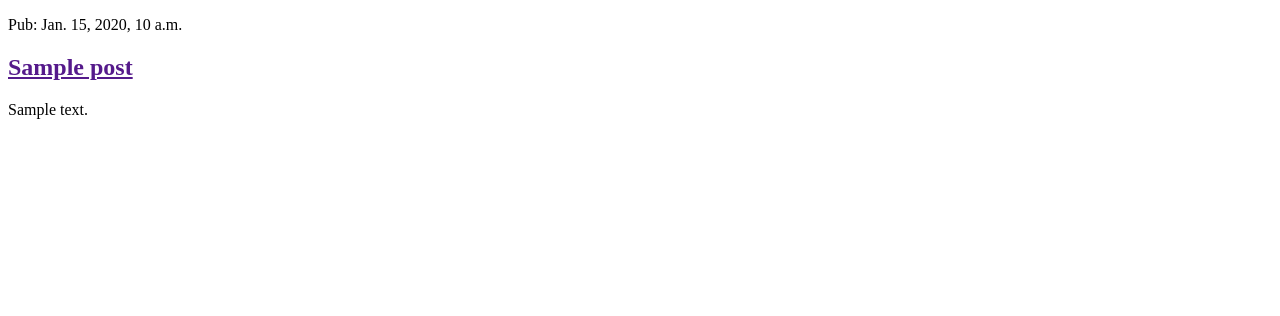
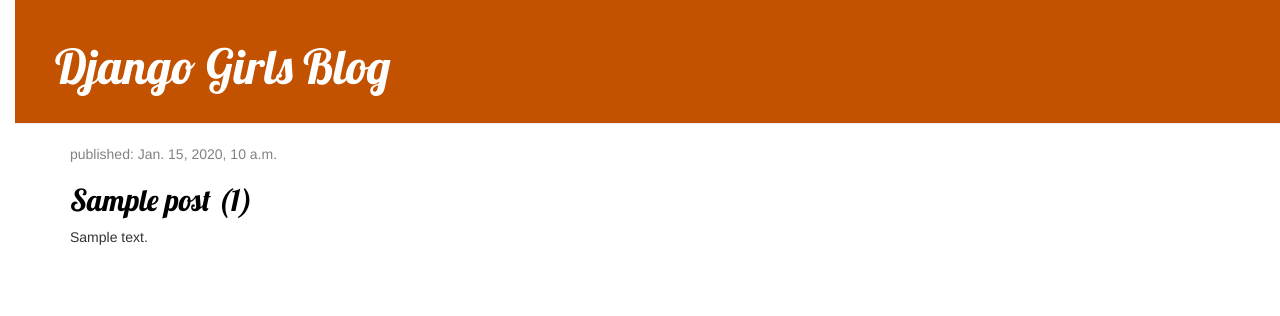
Before and after one commit to alegume/symmetrical-potato, a Django app: template blog/templates/blog/post_list.html in a window 1280 px wide. Shown: the top 316 px of the page. Run offline with Django 3.2, Linux system fonts and the light colour scheme; the template is opened without the code that fills it: most values are stand-ins (such as "Sample title", 1, 10 or a date in 2020); some libraries are stand-ins or nearby versions.

Commit message:
templates adicionados

```diff
--- /dev/null
+++ b/blog/static/css/estilo.css
@@ -0,0 +1,55 @@
+body {
+    padding-left: 15px;
+}
+
+h1 a, h2 a {
+    color: #C25100;
+    font-family: 'Lobster';
+}
+
+.page-header {
+    background-color: #C25100;
+    margin-top: 0;
+    padding: 20px 20px 20px 40px;
+}
+
+.page-header h1, .page-header h1 a, .page-header h1 a:visited, .page-header h1 a:active {
+    color: #ffffff;
+    font-size: 36pt;
+    text-decoration: none;
+}
+
+.content {
+    margin-left: 40px;
+}
+
+h1, h2, h3, h4 {
+    font-family: 'Lobster', cursive;
+}
+
+.date {
+    color: #828282;
+}
+
+.save {
+    float: right;
+}
+
+.post-form textarea, .post-form input {
+    width: 100%;
+}
+
+.top-menu, .top-menu:hover, .top-menu:visited {
+    color: #ffffff;
+    float: right;
+    font-size: 26pt;
+    margin-right: 20px;
+}
+
+.post {
+    margin-bottom: 70px;
+}
+
+.post h2 a, .post h2 a:visited {
+    color: #000000;
+}
--- a/blog/templates/blog/post_list.html
+++ b/blog/templates/blog/post_list.html
@@ -3,11 +3,19 @@
 {% block titulo %} Posts recentes | {{ block.super }} {% endblock %}
 
 {% block conteudo %}
-	{% for post in posts %}
-		<div style="margin-bottom: 30px;">
-			<p>Pub: {{ post.published_date }}</p>
-			<h2><a href="">{{ post.title }}</a></h2>
-			<p>{{ post.text|linebreaksbr }}</p>
+		<div class="content container">
+			<div class="row">
+					<div class="col-md-8">
+							{% for post in posts %}
+									<div class="post">
+											<div class="date">
+													<p>published: {{ post.published_date }}</p>
+											</div>
+											<h2><a href="{% url 'post_detail' pk=post.pk %}">{{ post.title }} ({{post.pk}})</a></h2>
+											<p>{{ post.text|linebreaksbr }}</p>
+									</div>
+							{% endfor %}
+					</div>
+			</div>
 		</div>
-	{% endfor %}
 {% endblock %}
--- a/blog/templates/blog/skeleton.html
+++ b/blog/templates/blog/skeleton.html
@@ -7,9 +7,16 @@
 		<meta http-equiv="X-UA-Compatible" content="ie=edge">
 		<link rel="shortcut icon" href="{%  static 'favicon.ico' %}">
 		<title>{% block titulo %}Meu Blog{% endblock %}</title>
+		<link rel="stylesheet" href="//maxcdn.bootstrapcdn.com/bootstrap/3.2.0/css/bootstrap.min.css">
+		<link rel="stylesheet" href="//maxcdn.bootstrapcdn.com/bootstrap/3.2.0/css/bootstrap-theme.min.css">
+		<link href="//fonts.googleapis.com/css?family=Lobster&subset=latin,latin-ext" rel="stylesheet" type="text/css">
+		<link rel="stylesheet" href="{% static 'css/estilo.css' %}">
 		{% block css %} {% endblock %}
 	</head>
 	<body>
+		<div class="page-header">
+			<h1><a href="/">Django Girls Blog</a></h1>
+		</div>
 	{% block conteudo %} {% endblock %}
 	</body>
 </html>
--- a/blog/urls.py
+++ b/blog/urls.py
@@ -4,6 +4,7 @@
 
 urlpatterns = [
 	path('', views.post_list, name='post_list'),
+	path('post/<int:pk>', views.post_detail, name='post_detail'),
 	path('home/', TemplateView.as_view(template_name='blog/index.html')),
 	path('sobre/', TemplateView.as_view(template_name='blog/sobre.html')),
 ]
```
Also changed, not shown: blog/templates/blog/post_detail.html (added, +13 -0 lines), blog/views.py (+9 -1 lines).
